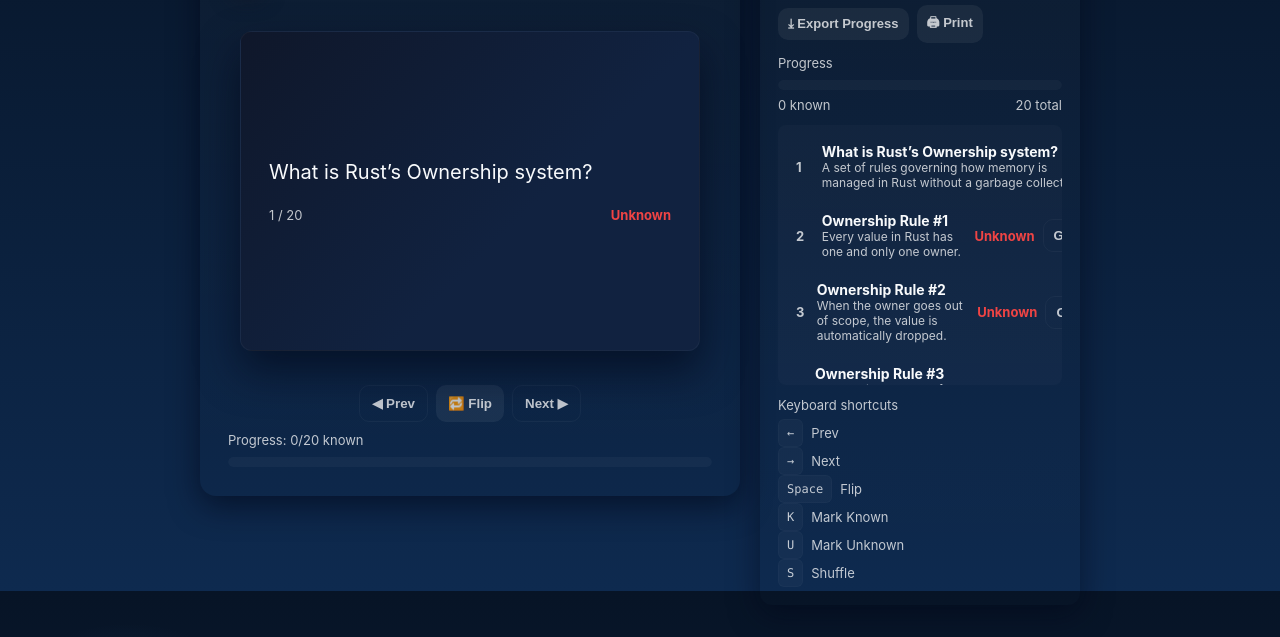
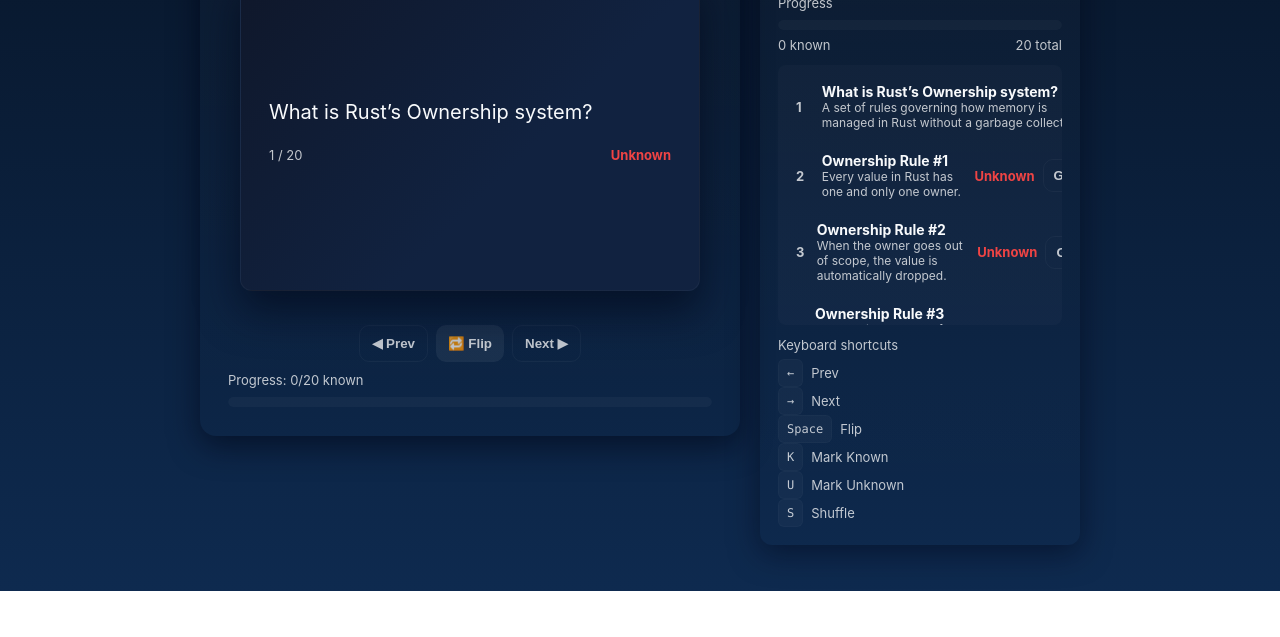
Before and after one commit to chamorrowizard/rust-ownership-borrowing, a plain HTML site: page index.html in a window 1280 px wide. Shown: the part 209-846 px from the top of the page. After the commit the page ends 800 px from the top, so only its background shows below. Drawn offline with Linux system fonts and the light colour scheme.

Commit message:
Reduce the body top padding from 150px to 60px

```diff
--- a/flashcards-responsive.css
+++ b/flashcards-responsive.css
@@ -14,7 +14,7 @@ html {
 body {
     width: 100%;
     padding: 20px;
-    padding-top: calc(120px + env(safe-area-inset-top)) !important;
+    padding-top: calc(60px + env(safe-area-inset-top)) !important;
 
     height: auto !important;
     min-height: auto !important;
```
